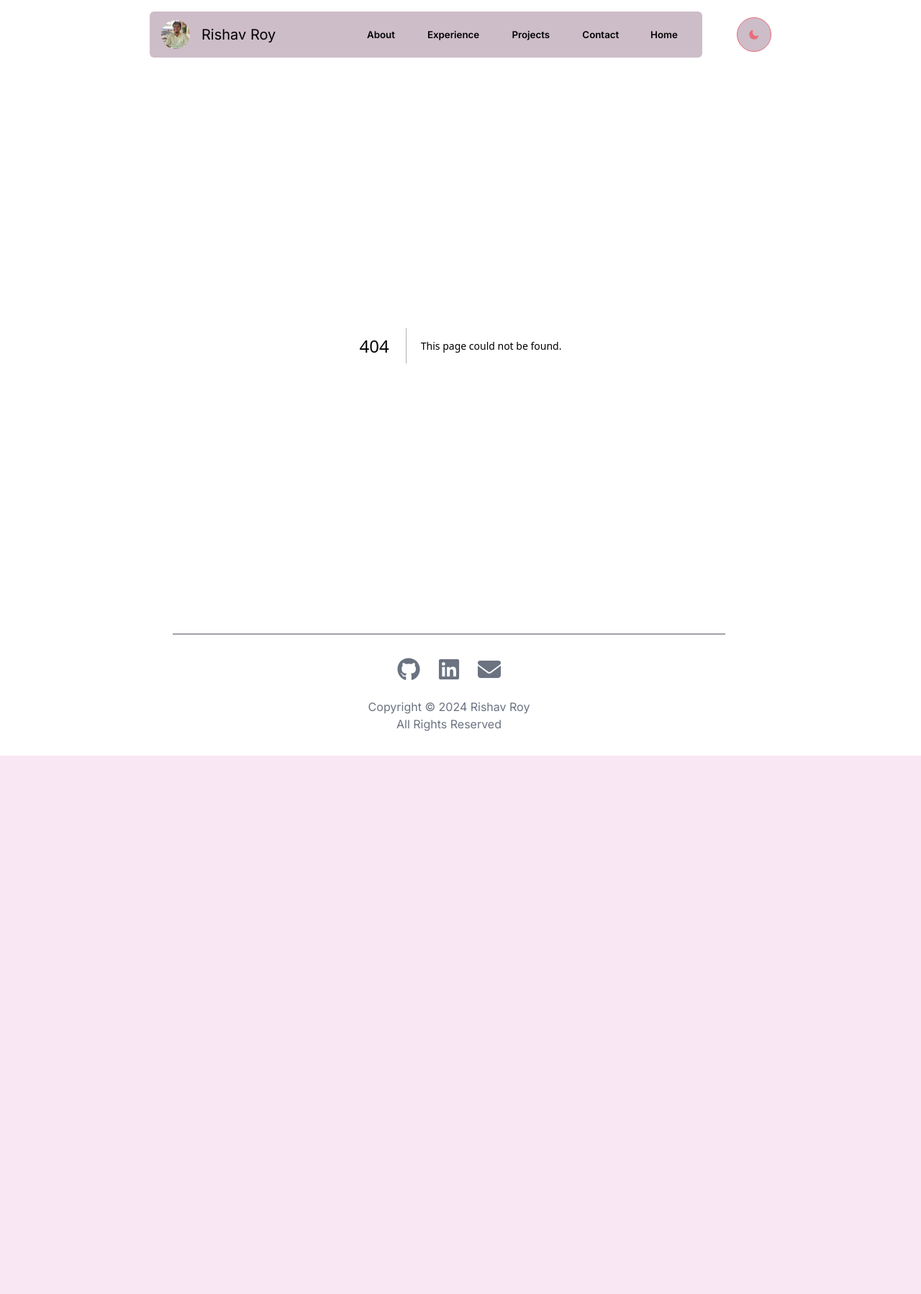
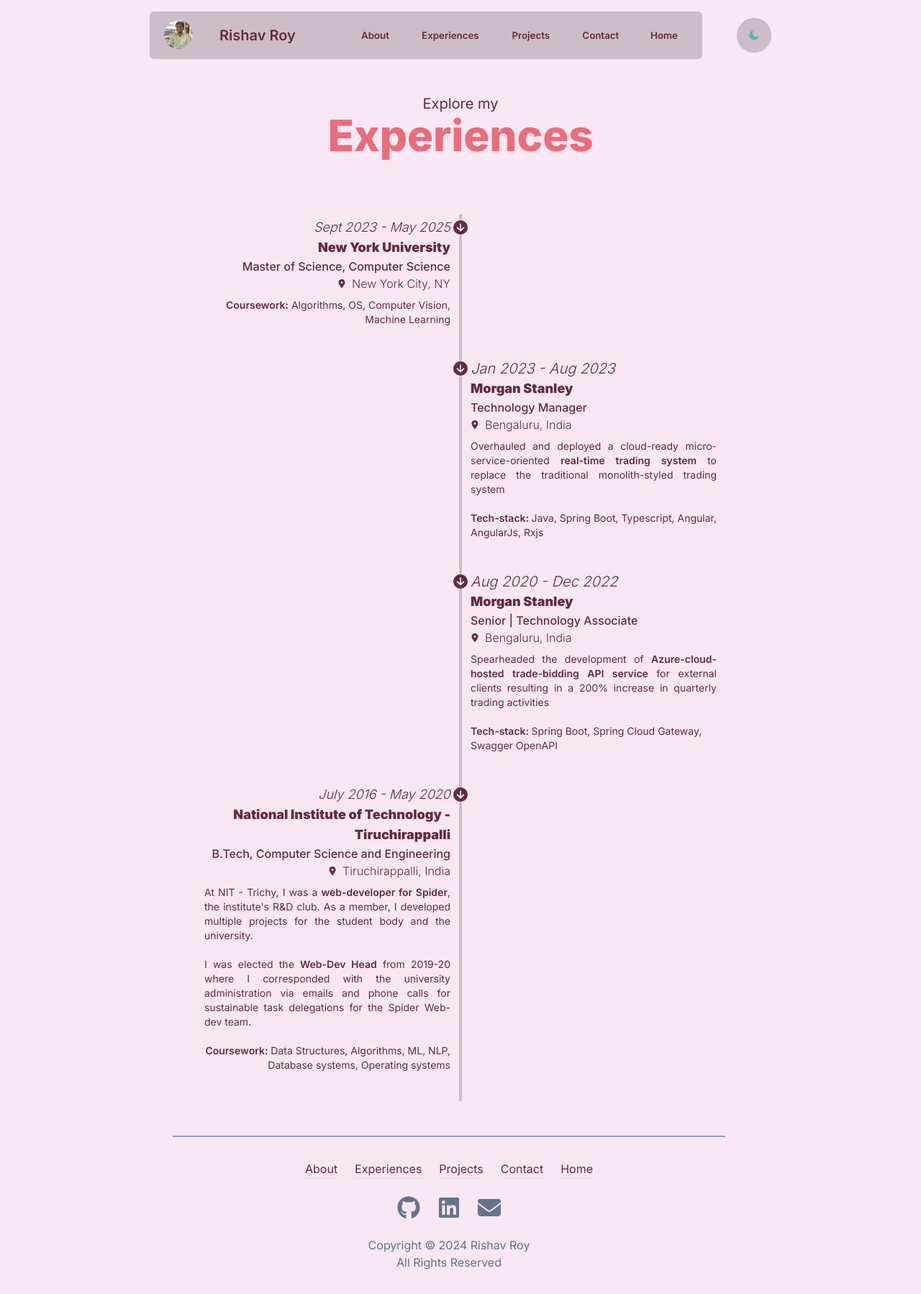
Before and after one commit to rishavroy97/portfolio, a Next.js app: page /experiences in a window 1280 px wide. Before the commit this address had no page. Shown: the whole page at 72% size. Before the commit the page ends 1050 px from the top, so only its background shows below. Built offline with nearby package versions, Linux system fonts and the light colour scheme.

Commit message:
Fix issues in Home and Experiences tab

```diff
--- a/app/components/Footer.tsx
+++ b/app/components/Footer.tsx
@@ -1,59 +1,36 @@
-
-// const textContent = (<div className="flex sm:justify-end justify-center">
-//     <span className="text-bold text-gray-500 opacity-0"></span>
-//     <p className="text-bold text-gray-500">jainvandit99</p>
-// </div>);
-
-
-const logos = (
-    <span className="sm:text-right text-center">
-        <a href="https://instagram.com/jainvandit99" target="_blank" rel="noopener noreferrer">
-            <svg aria-hidden="true" focusable="false" data-prefix="fab" data-icon="instagram" className="svg-inline--fa fa-instagram text-gray-500 hover:text-gray-700 mx-1 text-lg" role="img" xmlns="http://www.w3.org/2000/svg" viewBox="0 0 448 512">
-                <path fill="currentColor" d="M224.1 141c-63.6 0-114.9 51.3-114.9 114.9s51.3 114.9 114.9 114.9S339 319.5 339 255.9 287.7 141 224.1 141zm0 189.6c-41.1 0-74.7-33.5-74.7-74.7s33.5-74.7 74.7-74.7 74.7 33.5 74.7 74.7-33.6 74.7-74.7 74.7zm146.4-194.3c0 14.9-12 26.8-26.8 26.8-14.9 0-26.8-12-26.8-26.8s12-26.8 26.8-26.8 26.8 12 26.8 26.8zm76.1 27.2c-1.7-35.9-9.9-67.7-36.2-93.9-26.2-26.2-58-34.4-93.9-36.2-37-2.1-147.9-2.1-184.9 0-35.8 1.7-67.6 9.9-93.9 36.1s-34.4 58-36.2 93.9c-2.1 37-2.1 147.9 0 184.9 1.7 35.9 9.9 67.7 36.2 93.9s58 34.4 93.9 36.2c37 2.1 147.9 2.1 184.9 0 35.9-1.7 67.7-9.9 93.9-36.2 26.2-26.2 34.4-58 36.2-93.9 2.1-37 2.1-147.8 0-184.8zM398.8 388c-7.8 19.6-22.9 34.7-42.6 42.6-29.5 11.7-99.5 9-132.1 9s-102.7 2.6-132.1-9c-19.6-7.8-34.7-22.9-42.6-42.6-11.7-29.5-9-99.5-9-132.1s-2.6-102.7 9-132.1c7.8-19.6 22.9-34.7 42.6-42.6 29.5-11.7 99.5-9 132.1-9s102.7-2.6 132.1 9c19.6 7.8 34.7 22.9 42.6 42.6 11.7 29.5 9 99.5 9 132.1s2.7 102.7-9 132.1z" />
-            </svg>
-        </a>
-        <a href="https://github.com/jainvandit99" target="_blank" rel="noopener noreferrer">
-            <svg aria-hidden="true" focusable="false" data-prefix="fab" data-icon="github" className="svg-inline--fa fa-github text-gray-500 hover:text-gray-700 mx-1 text-lg" role="img" xmlns="http://www.w3.org/2000/svg" viewBox="0 0 496 512">
-                <path fill="currentColor" d="M165.9 397.4c0 2-2.3 3.6-5.2 3.6-3.3.3-5.6-1.3-5.6-3.6 0-2 2.3-3.6 5.2-3.6 3-.3 5.6 1.3 5.6 3.6zm-31.1-4.5c-.7 2 1.3 4.3 4.3 4.9 2.6 1 5.6 0 6.2-2s-1.3-4.3-4.3-5.2c-2.6-.7-5.5.3-6.2 2.3zm44.2-1.7c-2.9.7-4.9 2.6-4.6 4.9.3 2 2.9 3.3 5.9 2.6 2.9-.7 4.9-2.6 4.6-4.6-.3-1.9-3-3.2-5.9-2.9zM244.8 8C106.1 8 0 113.3 0 252c0 110.9 69.8 205.8 169.5 239.2 12.8 2.3 17.3-5.6 17.3-12.1 0-6.2-.3-40.4-.3-61.4 0 0-70 15-84.7-29.8 0 0-11.4-29.1-27.8-36.6 0 0-22.9-15.7 1.6-15.4 0 0 24.9 2 38.6 25.8 21.9 38.6 58.6 27.5 72.9 20.9 2.3-16 8.8-27.1 16-33.7-55.9-6.2-112.3-14.3-112.3-110.5 0-27.5 7.6-41.3 23.6-58.9-2.6-6.5-11.1-33.3 2.6-67.9 20.9-6.5 69 27 69 27 20-5.6 41.5-8.5 62.8-8.5s42.8 2.9 62.8 8.5c0 0 48.1-33.6 69-27 13.7 34.7 5.2 61.4 2.6 67.9 16 17.7 25.8 31.5 25.8 58.9 0 96.5-58.9 104.2-114.8 110.5 9.2 7.9 17 22.9 17 46.4 0 33.7-.3 75.4-.3 83.6 0 6.5 4.6 14.4 17.3 12.1C428.2 457.8 496 362.9 496 252 496 113.3 383.5 8 244.8 8zM97.2 352.9c-1.3 1-1 3.3.7 5.2 1.6 1.6 3.9 2.3 5.2 1 1.3-1 1-3.3-.7-5.2-1.6-1.6-3.9-2.3-5.2-1zm-10.8-8.1c-.7 1.3.3 2.9 2.3 3.9 1.6 1 3.6.7 4.3-.7.7-1.3-.3-2.9-2.3-3.9-2-.6-3.6-.3-4.3.7zm32.4 35.6c-1.6 1.3-1 4.3 1.3 6.2 2.3 2.3 5.2 2.6 6.5 1 1.3-1.3.7-4.3-1.3-6.2-2.2-2.3-5.2-2.6-6.5-1zm-11.4-14.7c-1.6 1-1.6 3.6 0 5.9 1.6 2.3 4.3 3.3 5.6 2.3 1.6-1.3 1.6-3.9 0-6.2-1.4-2.3-4-3.3-5.6-2z" />
-            </svg>
-        </a>
-        <a href="https://linkedin.com/in/jainvandit99" target="_blank" rel="noopener noreferrer">
-            <svg aria-hidden="true" focusable="false" data-prefix="fab" data-icon="linkedin" className="svg-inline--fa fa-linkedin text-gray-500 hover:text-gray-700 mx-1 text-lg" role="img" xmlns="http://www.w3.org/2000/svg" viewBox="0 0 448 512">
-                <path fill="currentColor" d="M416 32H31.9C14.3 32 0 46.5 0 64.3v383.4C0 465.5 14.3 480 31.9 480H416c17.6 0 32-14.5 32-32.3V64.3c0-17.8-14.4-32.3-32-32.3zM135.4 416H69V202.2h66.5V416zm-33.2-243c-21.3 0-38.5-17.3-38.5-38.5S80.9 96 102.2 96c21.2 0 38.5 17.3 38.5 38.5 0 21.3-17.2 38.5-38.5 38.5zm282.1 243h-66.4V312c0-24.8-.5-56.7-34.5-56.7-34.6 0-39.9 27-39.9 54.9V416h-66.4V202.2h63.7v29.2h.9c8.9-16.8 30.6-34.5 62.9-34.5 67.2 0 79.7 44.3 79.7 101.9V416z" />
-            </svg>
-        </a>
-        <a href="https://dribbble.com/jainvandit99" target="_blank" rel="noopener noreferrer">
-            <svg aria-hidden="true" focusable="false" data-prefix="fab" data-icon="dribbble" className="svg-inline--fa fa-dribbble text-gray-500 hover:text-gray-700 ml-1 text-lg" role="img" xmlns="http://www.w3.org/2000/svg" viewBox="0 0 512 512">
-                <path fill="currentColor" d="M256 8C119.252 8 8 119.252 8 256s111.252 248 248 248 248-111.252 248-248S392.748 8 256 8zm163.97 114.366c29.503 36.046 47.369 81.957 47.835 131.955-6.984-1.477-77.018-15.682-147.502-6.818-5.752-14.041-11.181-26.393-18.617-41.614 78.321-31.977 113.818-77.482 118.284-83.523zM396.421 97.87c-3.81 5.427-35.697 48.286-111.021 76.519-34.712-63.776-73.185-116.168-79.04-124.008 67.176-16.193 137.966 1.27 190.061 47.489zm-230.48-33.25c5.585 7.659 43.438 60.116 78.537 122.509-99.087 26.313-186.36 25.934-195.834 25.809C62.38 147.205 106.678 92.573 165.941 64.62zM44.17 256.323c0-2.166.043-4.322.108-6.473 9.268.19 111.92 1.513 217.706-30.146 6.064 11.868 11.857 23.915 17.174 35.949-76.599 21.575-146.194 83.527-180.531 142.306C64.794 360.405 44.17 310.73 44.17 256.323zm81.807 167.113c22.127-45.233 82.178-103.622 167.579-132.756 29.74 77.283 42.039 142.053 45.189 160.638-68.112 29.013-150.015 21.053-212.768-27.882zm248.38 8.489c-2.171-12.886-13.446-74.897-41.152-151.033 66.38-10.626 124.7 6.768 131.947 9.055-9.442 58.941-43.273 109.844-90.795 141.978z" />
-            </svg>
-        </a>
-    </span>
-);
+import Link from "next/link"
 
 const Footer = () => {
     return (
-        <footer className="border-t-2 w-[60vw] flex justify-center p-4 mr-8 pt-8 border-zinc-400">
+        <footer className="border-t-2 w-[60vw] flex justify-center p-4 mr-8 pt-8 border-slate-400">
             <div className="flex flex-col items-center gap-6">
+                <ul className="flex gap-6">
+                    <li className="border-b-2 dark:border-neutral hover:border-primary"><Link href="/about">About</Link></li>
+                    <li className="border-b-2 dark:border-neutral hover:border-primary"><Link href="/experiences">Experiences</Link></li>
+                    <li className="border-b-2 dark:border-neutral hover:border-primary"><Link href="/projects">Projects</Link></li>
+                    <li className="border-b-2 dark:border-neutral hover:border-primary"><Link href="/contact">Contact</Link></li>
+                    <li className="border-b-2 dark:border-neutral hover:border-primary"><Link href="/">Home</Link></li>
+                </ul>
                 <div className="flex flex-row items-center justify-center gap-4">
                     <a href="https://github.com/rishavroy97" target="_blank" rel="noopener noreferrer" title="Github">
-                        <svg xmlns="http://www.w3.org/2000/svg" viewBox="0 0 496 512" fill="currentColor" stroke="currentColor" className="w-8 h-8 text-gray-500 hover:text-gray-700  dark:hover:text-gray-300 mx-1 text-lg" role="button">
+                        <svg xmlns="http://www.w3.org/2000/svg" viewBox="0 0 496 512" fill="currentColor" stroke="currentColor" className="w-8 h-8 text-slate-500 hover:text-slate-700  dark:hover:text-slate-300 mx-1 text-lg" role="button">
                             <path strokeLinecap="round" strokeLinejoin="round" strokeWidth="2" d="M165.9 397.4c0 2-2.3 3.6-5.2 3.6-3.3 .3-5.6-1.3-5.6-3.6 0-2 2.3-3.6 5.2-3.6 3-.3 5.6 1.3 5.6 3.6zm-31.1-4.5c-.7 2 1.3 4.3 4.3 4.9 2.6 1 5.6 0 6.2-2s-1.3-4.3-4.3-5.2c-2.6-.7-5.5 .3-6.2 2.3zm44.2-1.7c-2.9 .7-4.9 2.6-4.6 4.9 .3 2 2.9 3.3 5.9 2.6 2.9-.7 4.9-2.6 4.6-4.6-.3-1.9-3-3.2-5.9-2.9zM244.8 8C106.1 8 0 113.3 0 252c0 110.9 69.8 205.8 169.5 239.2 12.8 2.3 17.3-5.6 17.3-12.1 0-6.2-.3-40.4-.3-61.4 0 0-70 15-84.7-29.8 0 0-11.4-29.1-27.8-36.6 0 0-22.9-15.7 1.6-15.4 0 0 24.9 2 38.6 25.8 21.9 38.6 58.6 27.5 72.9 20.9 2.3-16 8.8-27.1 16-33.7-55.9-6.2-112.3-14.3-112.3-110.5 0-27.5 7.6-41.3 23.6-58.9-2.6-6.5-11.1-33.3 2.6-67.9 20.9-6.5 69 27 69 27 20-5.6 41.5-8.5 62.8-8.5s42.8 2.9 62.8 8.5c0 0 48.1-33.6 69-27 13.7 34.7 5.2 61.4 2.6 67.9 16 17.7 25.8 31.5 25.8 58.9 0 96.5-58.9 104.2-114.8 110.5 9.2 7.9 17 22.9 17 46.4 0 33.7-.3 75.4-.3 83.6 0 6.5 4.6 14.4 17.3 12.1C428.2 457.8 496 362.9 496 252 496 113.3 383.5 8 244.8 8zM97.2 352.9c-1.3 1-1 3.3 .7 5.2 1.6 1.6 3.9 2.3 5.2 1 1.3-1 1-3.3-.7-5.2-1.6-1.6-3.9-2.3-5.2-1zm-10.8-8.1c-.7 1.3 .3 2.9 2.3 3.9 1.6 1 3.6 .7 4.3-.7 .7-1.3-.3-2.9-2.3-3.9-2-.6-3.6-.3-4.3 .7zm32.4 35.6c-1.6 1.3-1 4.3 1.3 6.2 2.3 2.3 5.2 2.6 6.5 1 1.3-1.3 .7-4.3-1.3-6.2-2.2-2.3-5.2-2.6-6.5-1zm-11.4-14.7c-1.6 1-1.6 3.6 0 5.9 1.6 2.3 4.3 3.3 5.6 2.3 1.6-1.3 1.6-3.9 0-6.2-1.4-2.3-4-3.3-5.6-2z" />
                         </svg>
                     </a>
                     <a href="https://www.linkedin.com/in/rishavroy97" target="_blank" rel="noopener noreferrer" title="LinkedIn">
-                        <svg xmlns="http://www.w3.org/2000/svg" viewBox="0 0 448 512" fill="currentColor" stroke="currentColor" className="w-8 h-8 text-gray-500 hover:text-gray-700  dark:hover:text-gray-300 mx-1 text-lg" role="button">
+                        <svg xmlns="http://www.w3.org/2000/svg" viewBox="0 0 448 512" fill="currentColor" stroke="currentColor" className="w-8 h-8 text-slate-500 hover:text-slate-700  dark:hover:text-slate-300 mx-1 text-lg" role="button">
                             <path strokeLinecap="round" strokeLinejoin="round" strokeWidth="2" d="M416 32H31.9C14.3 32 0 46.5 0 64.3v383.4C0 465.5 14.3 480 31.9 480H416c17.6 0 32-14.5 32-32.3V64.3c0-17.8-14.4-32.3-32-32.3zM135.4 416H69V202.2h66.5V416zm-33.2-243c-21.3 0-38.5-17.3-38.5-38.5S80.9 96 102.2 96c21.2 0 38.5 17.3 38.5 38.5 0 21.3-17.2 38.5-38.5 38.5zm282.1 243h-66.4V312c0-24.8-.5-56.7-34.5-56.7-34.6 0-39.9 27-39.9 54.9V416h-66.4V202.2h63.7v29.2h.9c8.9-16.8 30.6-34.5 62.9-34.5 67.2 0 79.7 44.3 79.7 101.9V416z" />
                         </svg>
                     </a>
                     <a href="mailto:rr4577@nyu.edu" target="_blank" rel="noopener noreferrer" title="email">
-                        <svg xmlns="http://www.w3.org/2000/svg" viewBox="0 0 512 512" fill="currentColor" stroke="currentColor" className="w-8 h-8 text-gray-500 hover:text-gray-700  dark:hover:text-gray-300 mx-1 text-lg" role="button">
+                        <svg xmlns="http://www.w3.org/2000/svg" viewBox="0 0 512 512" fill="currentColor" stroke="currentColor" className="w-8 h-8 text-slate-500 hover:text-slate-700  dark:hover:text-slate-300 mx-1 text-lg" role="button">
                             <path strokeLinecap="round" strokeLinejoin="round" strokeWidth="2" d="M48 64C21.5 64 0 85.5 0 112c0 15.1 7.1 29.3 19.2 38.4L236.8 313.6c11.4 8.5 27 8.5 38.4 0L492.8 150.4c12.1-9.1 19.2-23.3 19.2-38.4c0-26.5-21.5-48-48-48H48zM0 176V384c0 35.3 28.7 64 64 64H448c35.3 0 64-28.7 64-64V176L294.4 339.2c-22.8 17.1-54 17.1-76.8 0L0 176z" />
                         </svg>
                     </a>
                 </div>
                 <div className="flex flex-col items-center justify-center">
-                    <h3 className="text-gray-500">Copyright © 2024 Rishav Roy</h3>
-                    <h3 className="text-gray-500">All Rights Reserved</h3>
+                    <h3 className="text-slate-500">Copyright © 2024 Rishav Roy</h3>
+                    <h3 className="text-slate-500">All Rights Reserved</h3>
                 </div>
             </div>
         </footer >
--- a/app/components/Navigation/ExperienceTab.tsx
+++ b/app/components/Navigation/ExperienceTab.tsx
@@ -3,7 +3,7 @@
 const ExperienceTab = () => {
   return (
     <span className="btn btn-ghost">
-      <Link href="/experience">Experience</Link>
+      <Link href="/experiences">Experiences</Link>
     </span>
   )
 }
--- a/app/components/Navigation/Navigation.tsx
+++ b/app/components/Navigation/Navigation.tsx
@@ -1,4 +1,5 @@
 import Image from "next/image";
+import Link from "next/link";
 import imgSrc from "../../../public/rishav.jpg";
 import AboutTab from "./AboutTab";
 import ContactTab from "./ContactTab";
@@ -11,12 +12,16 @@
     return (
         <div className="navbar bg-base-300 justify-between rounded-md px-4 w-[60vw]">
             <div className="flex-1 flex gap-4">
-                <div className="avatar">
-                    <div className="w-10 rounded-full">
-                        <Image alt="Rishav profile picture" src={imgSrc} width={100} height={100} priority={true} />
+                <Link href={"/"}>
+                    <div className="btn btn-ghost btn-circle avatar">
+                        <div className="w-10 rounded-full">
+                            <Image alt="Rishav profile picture" src={imgSrc} width={100} height={100} priority={true} />
+                        </div>
                     </div>
-                </div>
-                <a className="text-xl">Rishav Roy</a>
+                </Link>
+                <span className="text-xl btn btn-ghost">
+                    <Link href={"/"}>Rishav Roy</Link>
+                </span>
             </div>
             <div className={styles.navtabs + " flex-none gap-2"}>
                 <AboutTab />
--- a/app/components/ToggleTheme.tsx
+++ b/app/components/ToggleTheme.tsx
@@ -12,19 +12,19 @@
     }, [dark]);
 
     const moon = (
-        <svg xmlns="http://www.w3.org/2000/svg" viewBox="0 0 24 24" fill="currentColor" stroke="currentColor" className="w-4 h-4 text-primary dark:text-secondary">
+        <svg xmlns="http://www.w3.org/2000/svg" viewBox="0 0 24 24" fill="currentColor" stroke="currentColor" className="w-4 h-4 text-accent">
             <path strokeLinecap="round" strokeLinejoin="round" strokeWidth="2" d="M20.354 15.354A9 9 0 018.646 3.646 9.003 9.003 0 0012 21a9.003 9.003 0 008.354-5.646z">
             </path>
         </svg>);
 
     const sun = (
-        <svg xmlns="http://www.w3.org/2000/svg" viewBox="0 0 24 24" fill="currentColor" stroke="currentColor" className="w-4 h-4 text-primary dark:text-seconary">
+        <svg xmlns="http://www.w3.org/2000/svg" viewBox="0 0 24 24" fill="currentColor" stroke="currentColor" className="w-4 h-4 dark:text-accent">
             <path strokeLinecap="round" strokeLinejoin="round" strokeWidth="2" d="M12 3v1m0 16v1m9-9h-1M4 12H3m15.364 6.364l-.707-.707M6.343 6.343l-.707-.707m12.728 0l-.707.707M6.343 17.657l-.707.707M16 12a4 4 0 11-8 0 4 4 0 018 0z">
             </path>
         </svg>
     );
     return (
-        <button className="btn btn-primary dark:btn-secondary bg-base-300 btn-circle" onClick={() => setDark(!dark)}>
+        <button className="btn btn-primary dark:btn-secondary bg-base-300 btn-circle border-none" onClick={() => setDark(!dark)}>
             <span className="rounded-full">
                 {dark ? sun : moon}
             </span>
--- a/app/experience/page.tsx
+++ b/app/experiences/page.tsx
@@ -1,4 +1,4 @@
-import styles from './Experience.module.css';
+import styles from './Experiences.module.css';
 
 const Experience = () => {
   return (
@@ -6,7 +6,7 @@
       <div className={styles.experience}>
         <div className={styles.caption}>
           <h4 className="text-xl">Explore my</h4>
-          <h1 className="text-6xl text-primary font-extrabold pb-4">Experience</h1>
+          <h1 className="text-6xl text-primary font-extrabold pb-4">Experiences</h1>
         </div>
         <div className={styles.content + ' text-xl font-light'}>
           <ul className="timeline timeline-snap-icon max-md:timeline-compact timeline-vertical">
--- a/app/page.tsx
+++ b/app/page.tsx
@@ -25,7 +25,7 @@
       </div>
       <div className={styles.summary + ' text-xl font-light'}>
         <p className={styles.summaryText}>
-          I'm a full-stack web developer with a knack for turning complex problems into sleek, scalable solutions. Currently, I'm diving deep into the world of Computer Science at <span className='font-semibold'>New York University</span>, working towards my <span className='font-semibold'>Master of Science</span> with a focus on <span className='font-semibold'>Data Science, Machine Learning, Distributed Systems, and System Design</span>.
+          I'm a <span className='font-semibold'>full-stack developer</span> navigating my way through the world of AI/ML with a passion for turning complex problems into sleek, scalable and deployable solutions. Currently, I'm diving deep into the world of <span className='font-semibold'>Computer Vision and Machine Learning</span> at <span className='font-semibold'>New York University</span>, working towards my Master's in Computer Science (MS in CS).
         </p>
 
         <p className={styles.summaryText}>
```
Also changed, not shown: app/experiences/Experiences.module.css (renamed from app/experience/Experience.module.css).
